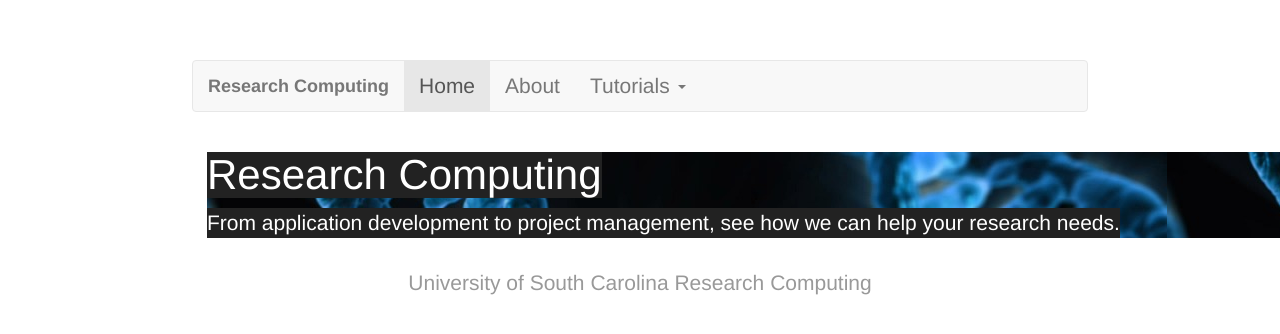
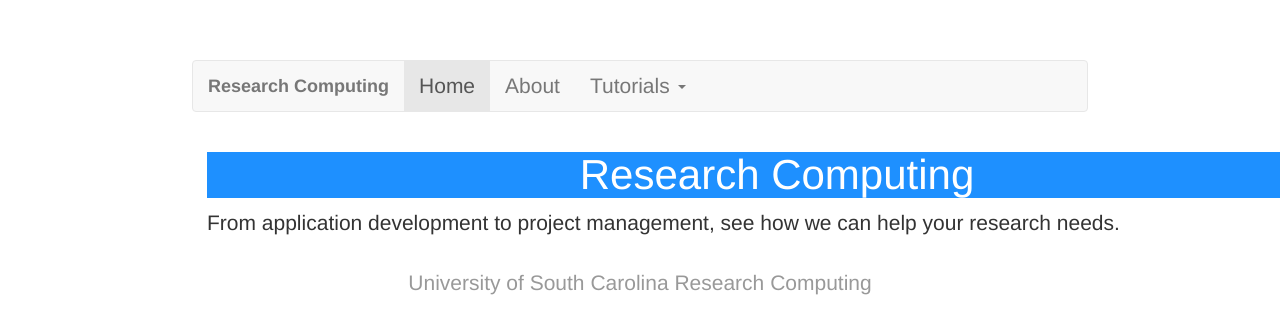
Before and after one commit to aholdeman/malab-test, a Jekyll site: the page built from index.html, in a window 1280 px wide. Shown: the top 334 px of the page. Built offline with Jekyll 4.4.1, drawn with Linux system fonts in a browser that asks for light colours.

Commit message:
Removed terrible photo

```diff
--- a/index.html
+++ b/index.html
@@ -3,19 +3,13 @@
 title: Research Computing
 ---
 <style>
-	.total {
-		background-image: url(images/dna.jpg);
-	}
-	.img-box {
-		background-color: #222;
+	.head {
+		background-color: dodgerblue;
+		text-align: center;
 		color: white;
-		height: fit-content;
-		width: fit-content;
-
-
 	}
 </style>
-<div class = "total">
-	<h1 class="img-box" style="position: center;">Research Computing</h1>
-	<p class="img-box">From application development to project management, see how we can help your research needs.</p>
+<div>
+	<h1 class="head">Research Computing</h1>
+	<p>From application development to project management, see how we can help your research needs.</p>
 </div>
```
